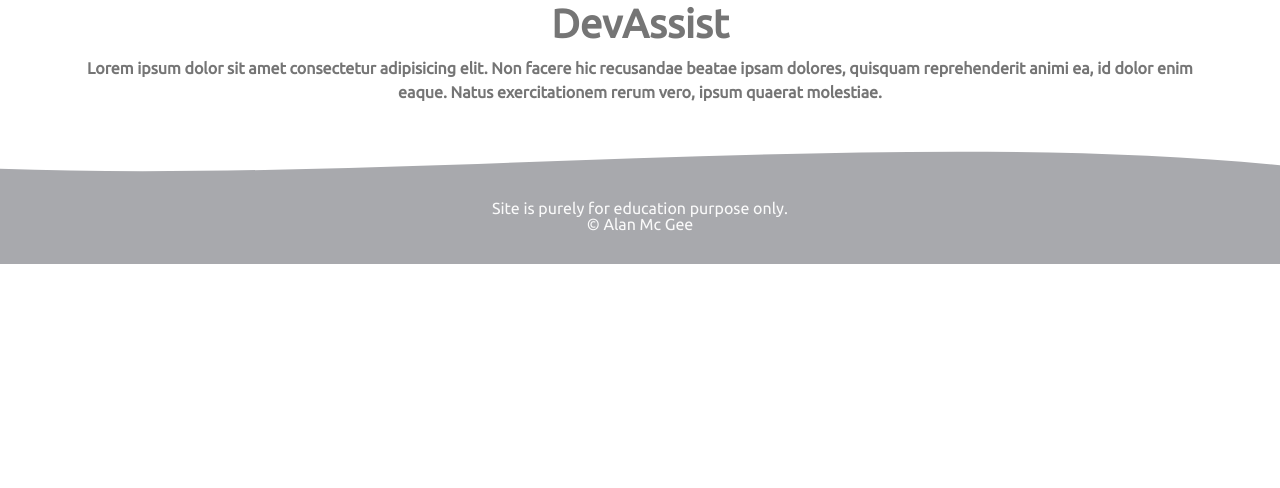
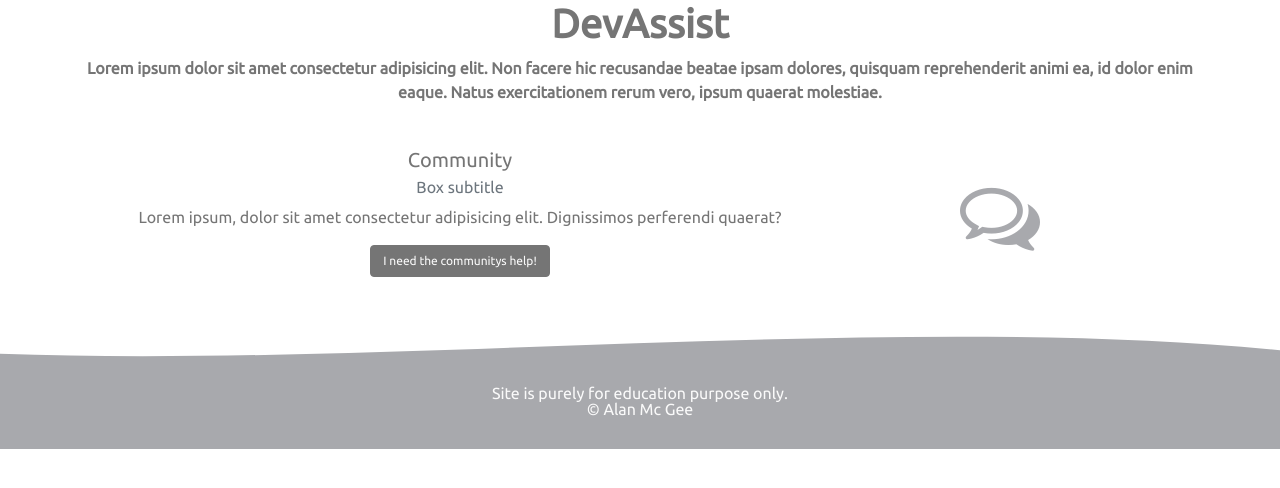
Before and after one commit to alimgee/dev_assist, a Django app: page /community/ in a window 1280 px wide. Shown: the part 113-601 px from the top of the page. Run offline with Django 3.2, Linux system fonts and the light colour scheme; data that the repository does not hold is empty; some libraries are stand-ins or nearby versions.

Commit message:
styling the querys  and intro on the /community page

```diff
--- a/forum/templates/forum/forum_list.html
+++ b/forum/templates/forum/forum_list.html
@@ -1,13 +1,44 @@
 {% extends "base.html" %}
 
 {% block content %}
+<div class="container">
+  <div class="=row">
+    <div class="col">
+        <div class="container mt-2 mb-2">
+            <div class="row">
+                <div class="col-md-8 order-2 order-md-1">
+                    <div class="card">
+                        <div class="card-body">
+                          <h5 class="card-title">Community</h5>
+                          <h6 class="card-subtitle mb-2 text-muted">Box subtitle</h6>
+                          <p class="card-text">Lorem ipsum, dolor sit amet consectetur adipisicing elit. Dignissimos perferendi quaerat?</p>
+                          <a href="#" class="btn btn-info">I need the communitys help!</a>
+                        </div>
+                    </div>
+                </div>
+                <div class="col-md-4 order-1">
+                    <div style="margin: auto; text-align: center; padding-top:3rem;">
+                        <i class="fa fa-comments-o fa-5x" aria-hidden="true"></i>
+                      </div>
 
-{% for post in posts %}
-    <small class="text-muted">{{ post.date_posted|date:"F d, Y" }}</small>
-      </div>
-      <h2><a href="{% url 'post-detail' post.id %}">{{ post.title }}</a></h2>
+                  </div>
+              </div>
+
+      {% for post in posts %}
+
+
+
+    <div class="card " style="text-align: left;">
+        <div class="card-body">
+          <h6 class="card-subtitle mb-2 text-muted">{{ post.date_posted|date:"F d, Y" }}</h6>
+          <h4><a href="{% url 'post-detail' post.id %}">{{ post.title }}</a></h4>
+          <small>Posted by {{ post.author}}</small>
+        </div>
     </div>
-  </article>
-{% endfor %}
+    <hr>
 
+  {% endfor %}
+</div>
+</div>
+</div>
 {% endblock%}
--- a/static/css/main.css
+++ b/static/css/main.css
@@ -59,6 +59,12 @@ body{
     color: #757575;
     border-color: #757575;
 }
+
+hr{
+    width: 70%;
+    color: #757575;
+
+}
 /* footer */
 .footer{
     line-height: 1rem;
```
